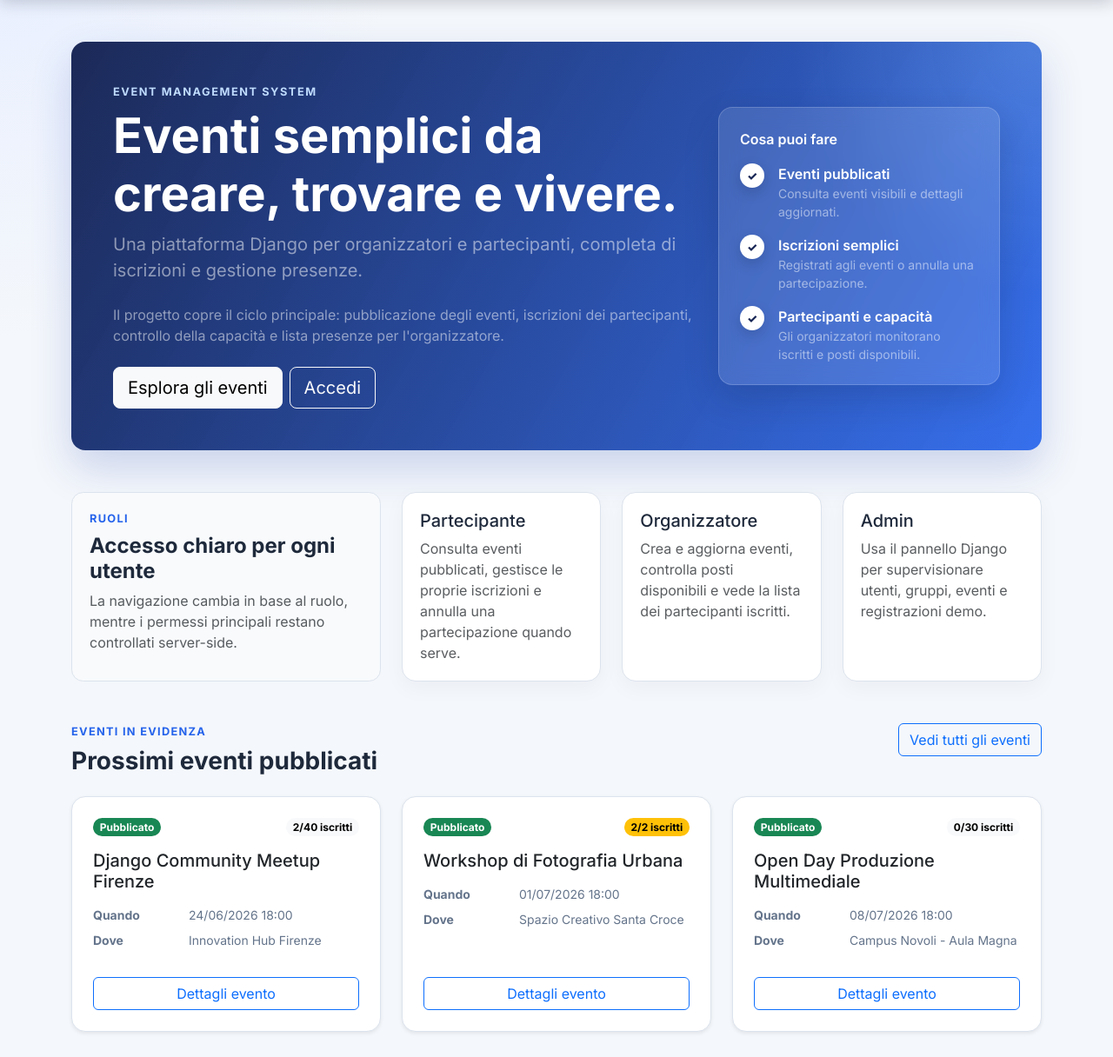
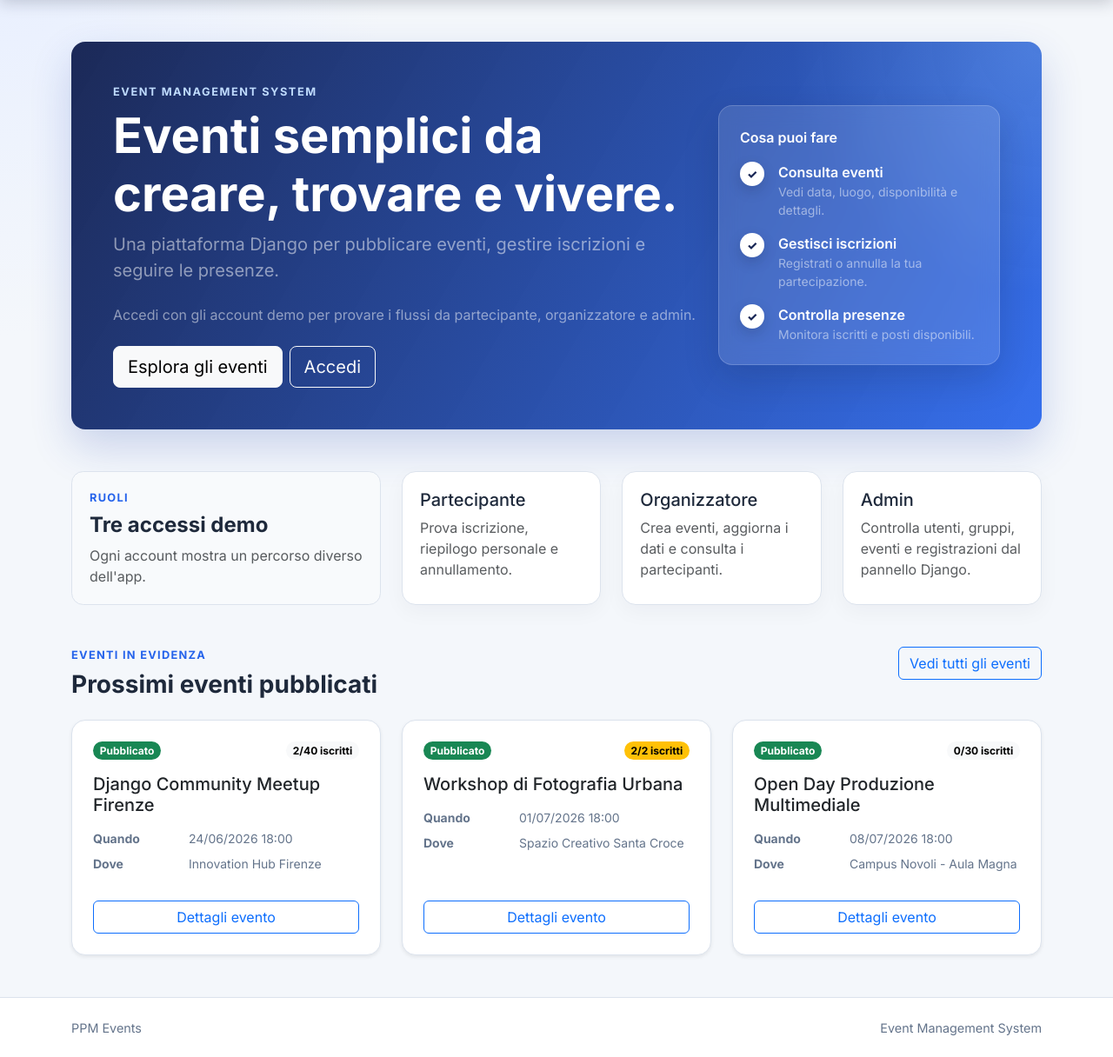
Before and after one commit to Adrycasta04/PPM-Event-Management, a Django app: page / in a window 1280 px wide. Shown: the part 62-1278 px from the top of the page at 87% size. After the commit the page ends 1253 px from the top, so only its background shows below. Run offline with Django 5.2, Linux system fonts and the light colour scheme; data comes from the database, SQL or seed files in the repository.

Commit message:
Refine homepage copy

```diff
--- a/templates/events/home.html
+++ b/templates/events/home.html
@@ -11,13 +11,12 @@
                 Eventi semplici da creare, trovare e vivere.
             </h1>
             <p class="lead text-white-50 mb-4">
-                Una piattaforma Django per organizzatori e partecipanti,
-                completa di iscrizioni e gestione presenze.
+                Una piattaforma Django per pubblicare eventi, gestire
+                iscrizioni e seguire le presenze.
             </p>
             <p class="text-white-50 mb-4">
-                Il progetto copre il ciclo principale: pubblicazione degli
-                eventi, iscrizioni dei partecipanti, controllo della
-                capacit&agrave; e lista presenze per l'organizzatore.
+                Accedi con gli account demo per provare i flussi da
+                partecipante, organizzatore e admin.
             </p>
             <div class="d-flex flex-wrap gap-2">
                 <a class="btn btn-light btn-lg" href="{% url 'events:list' %}">
@@ -53,27 +52,27 @@
                 <div class="d-flex gap-3 mb-3">
                     <span class="hero-feature-icon" aria-hidden="true">&check;</span>
                     <div>
-                        <div class="fw-semibold">Eventi pubblicati</div>
+                        <div class="fw-semibold">Consulta eventi</div>
                         <div class="small text-white-50">
-                            Consulta eventi visibili e dettagli aggiornati.
+                            Vedi data, luogo, disponibilit&agrave; e dettagli.
                         </div>
                     </div>
                 </div>
                 <div class="d-flex gap-3 mb-3">
                     <span class="hero-feature-icon" aria-hidden="true">&check;</span>
                     <div>
-                        <div class="fw-semibold">Iscrizioni semplici</div>
+                        <div class="fw-semibold">Gestisci iscrizioni</div>
                         <div class="small text-white-50">
-                            Registrati agli eventi o annulla una partecipazione.
+                            Registrati o annulla la tua partecipazione.
                         </div>
                     </div>
                 </div>
                 <div class="d-flex gap-3">
                     <span class="hero-feature-icon" aria-hidden="true">&check;</span>
                     <div>
-                        <div class="fw-semibold">Partecipanti e capacit&agrave;</div>
+                        <div class="fw-semibold">Controlla presenze</div>
                         <div class="small text-white-50">
-                            Gli organizzatori monitorano iscritti e posti disponibili.
+                            Monitora iscritti e posti disponibili.
                         </div>
                     </div>
                 </div>
@@ -87,10 +86,9 @@
         <div class="col-lg-4">
             <div class="info-panel h-100">
                 <p class="page-kicker mb-2">Ruoli</p>
-                <h2 class="h4 fw-bold">Accesso chiaro per ogni utente</h2>
+                <h2 class="h4 fw-bold">Tre accessi demo</h2>
                 <p class="text-body-secondary mb-0">
-                    La navigazione cambia in base al ruolo, mentre i permessi
-                    principali restano controllati server-side.
+                    Ogni account mostra un percorso diverso dell'app.
                 </p>
             </div>
         </div>
@@ -98,8 +96,7 @@
             <article class="home-role-card h-100">
                 <h3 class="h5">Partecipante</h3>
                 <p class="text-body-secondary mb-0">
-                    Consulta eventi pubblicati, gestisce le proprie iscrizioni
-                    e annulla una partecipazione quando serve.
+                    Prova iscrizione, riepilogo personale e annullamento.
                 </p>
             </article>
         </div>
@@ -107,8 +104,7 @@
             <article class="home-role-card h-100">
                 <h3 class="h5">Organizzatore</h3>
                 <p class="text-body-secondary mb-0">
-                    Crea e aggiorna eventi, controlla posti disponibili e vede
-                    la lista dei partecipanti iscritti.
+                    Crea eventi, aggiorna i dati e consulta i partecipanti.
                 </p>
             </article>
         </div>
@@ -116,8 +112,8 @@
             <article class="home-role-card h-100">
                 <h3 class="h5">Admin</h3>
                 <p class="text-body-secondary mb-0">
-                    Usa il pannello Django per supervisionare utenti, gruppi,
-                    eventi e registrazioni demo.
+                    Controlla utenti, gruppi, eventi e registrazioni dal
+                    pannello Django.
                 </p>
             </article>
         </div>
```
